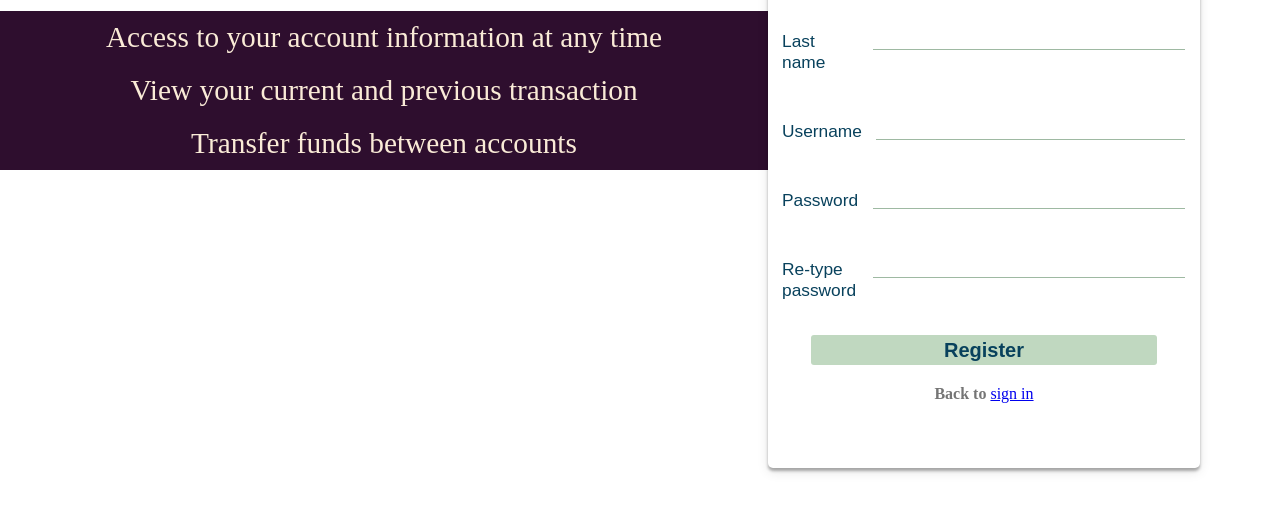
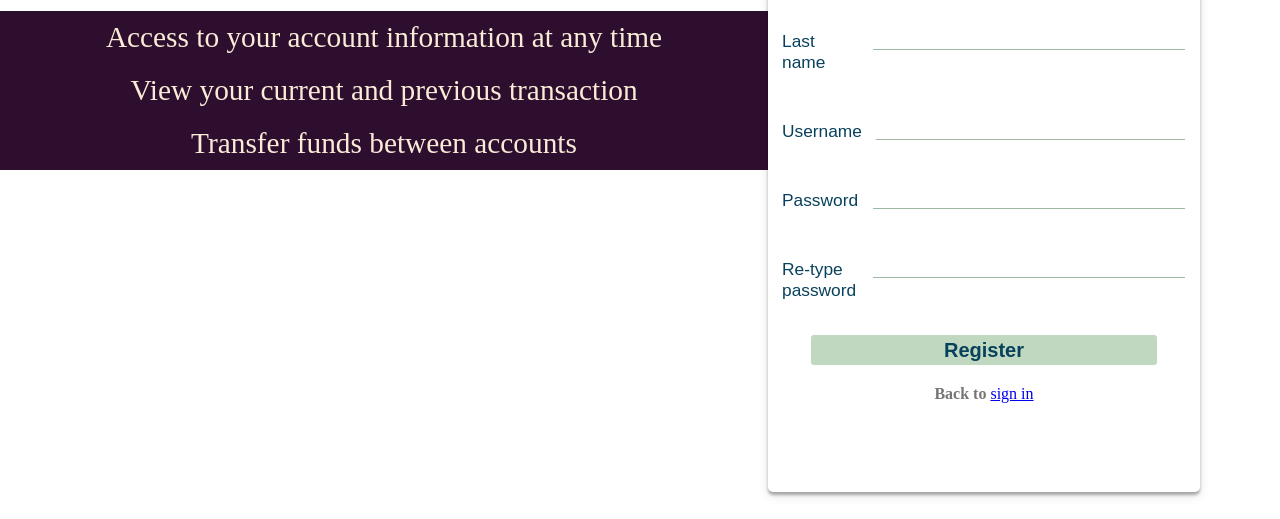
Before and after one commit to Emile-Nsengimana/Banka, a plain HTML site: page index.html in a window 1280 px wide. Both pictures are taken after a click on the button "Sign Up". Shown: the part 281-800 px from the top of the page. Drawn offline with Linux system fonts and the light colour scheme.

Commit message:
[ft-#164966761] increase the sign up form size

```diff
--- a/UI/css/index.css
+++ b/UI/css/index.css
@@ -121,7 +121,7 @@ i{
     display: none;
     position: relative;
     top: -23px;
-    height: 72vh;
+    height: 75vh;
 }
 #signup h1{
     padding: 0;
```
